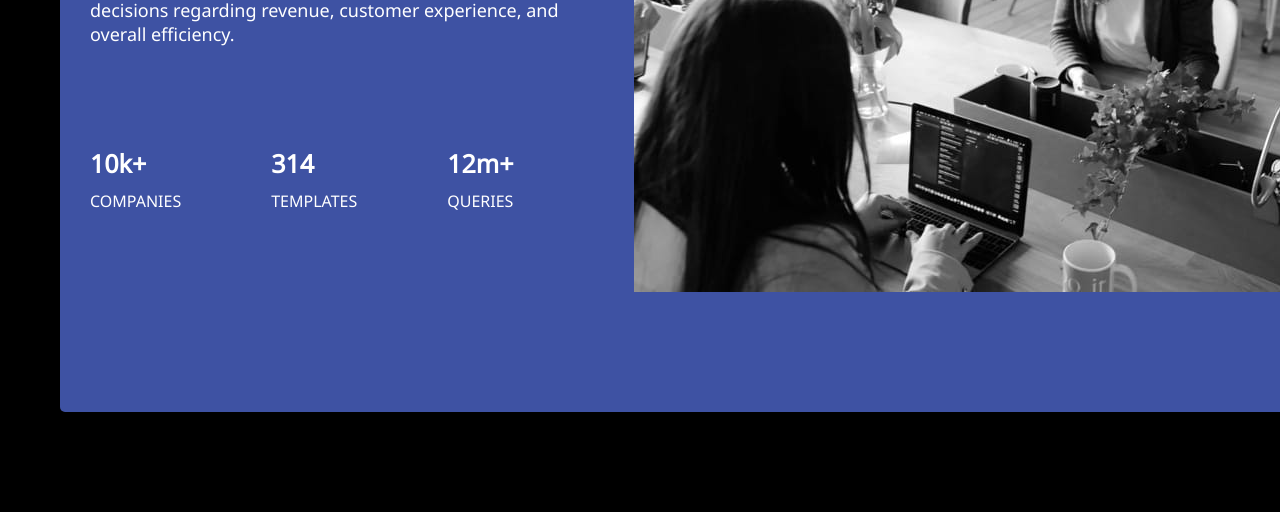
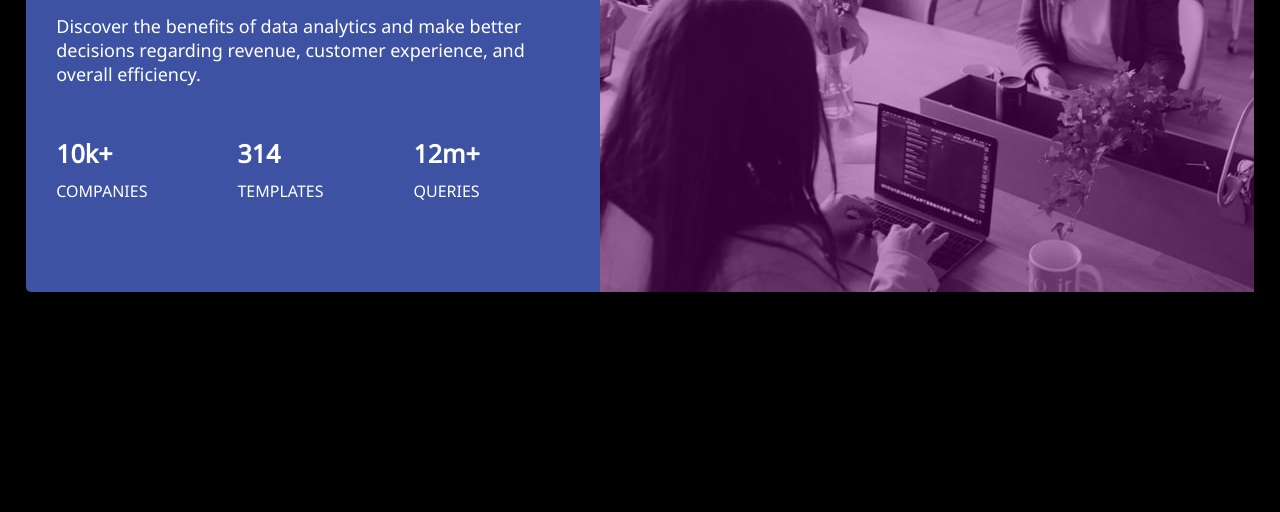
Before and after one commit to vusalahasanova01/business-card, a plain HTML site: page index.html in a window 1280 px wide. Shown: the part 288-800 px from the top of the page. Drawn offline with Linux system fonts and the light colour scheme.

Commit message:
Fix Image style with flex-box

```diff
--- a/index.css
+++ b/index.css
@@ -1,73 +1,73 @@
-@import url('https://fonts.googleapis.com/css2?family=Noto+Sans&display=swap');
-*{
-    margin:0;
-    padding:0;
+@import url("https://fonts.googleapis.com/css2?family=Noto+Sans&display=swap");
+* {
+  margin: 0;
+  padding: 0;
   box-sizing: border-box;
-    font-family: 'Noto Sans', sans-serif;
+  font-family: "Noto Sans", sans-serif;
 }
-body{
+
+body {
   background: black;
   display: flex;
-    color:white;
-    height: 100vh;
+  color: white;
+  justify-content: center;
+  align-items: center;
+}
 
-
-}
-.container{
+.container {
   background: hsl(228, 45%, 44%);
   display: flex;
-  /*  justify-content: center;
-    align-items: center;*/
-    margin:100px 60px 100px 60px;
+  margin: 100px 60px 100px 60px;
   border-radius: 5px;
+  justify-content: center;
+  align-items: center;
 }
-.container .title{
+
+.container .title {
   font-size: 30px;
-    margin-top:50px;
-    margin-left:30px;
-    margin-right:30px;
-    color:white;
+  margin-top: 50px;
+  margin-left: 30px;
+  margin-right: 30px;
+  color: white;
   font-weight: 30;
   letter-spacing: 2px;
 }
-.container .purple{
-    color:plum;
+
+.container .purple {
+  color: plum;
 }
-.container .text{
-    margin-top:30px;
-    margin-bottom:50px;
-    margin-left:30px;
-    margin-right:30px;
-    font-size:18px;
+
+.container .text {
+  margin-top: 30px;
+  margin-bottom: 50px;
+  margin-left: 30px;
+  margin-right: 30px;
+  font-size: 18px;
 }
-.container .numbers{
+.container .numbers {
   display: flex;
-   padding-top:50px;
-   padding-bottom:50px;
-   padding-left:30px;
-   padding-right:30px;
+  margin-top: 50px;
+  margin-bottom: 50px;
+  margin-left: 30px;
+  margin-right: 30px;
+}
+.container .numbers .number {
+  padding-right: 90px;
+}
+.container .numbers span {
+  font-size: 25px;
+}
+.container .numbers .number p {
+  text-transform: uppercase;
+  margin-top: 10px;
+}
 
+.container img {
+  opacity: 0.6;
 }
-.container .numbers .number{
-    padding-right:90px;
+.container .img {
+  display: flex;
+  justify-content: center;
+  align-items: center;
+  background-color: purple;
 }
-.container .numbers span{
-    font-size: 25px;
-
-}
-.container .numbers .number p{
-    text-transform:uppercase;
-    padding-top:10px;
-}
-.container .col-two .img img{
-    width:50vw;
-    height: 68vh;
-    opacity: 0.6;
-
-
-
-}
-.container .col-two .img {
-    background-color:purple;
-
-}
```
Lines whose indentation alone changed are shown as unchanged.
